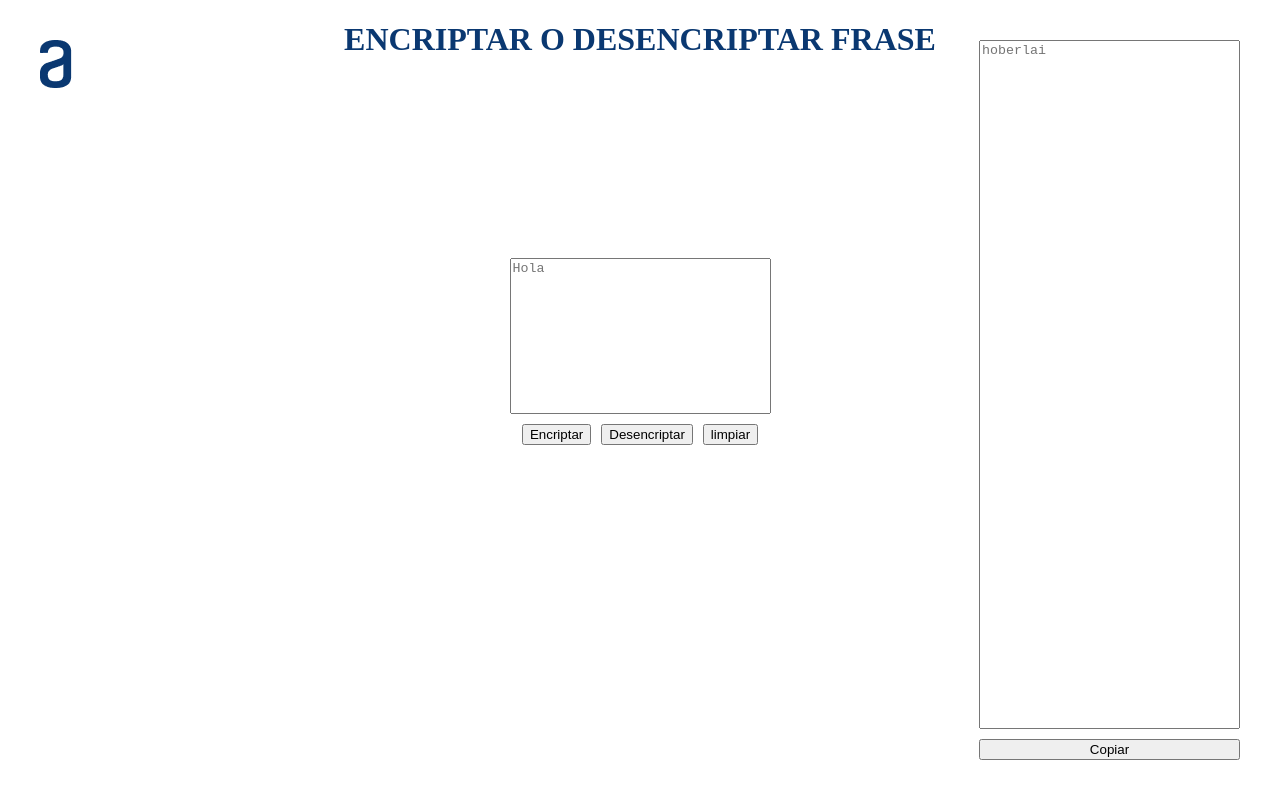
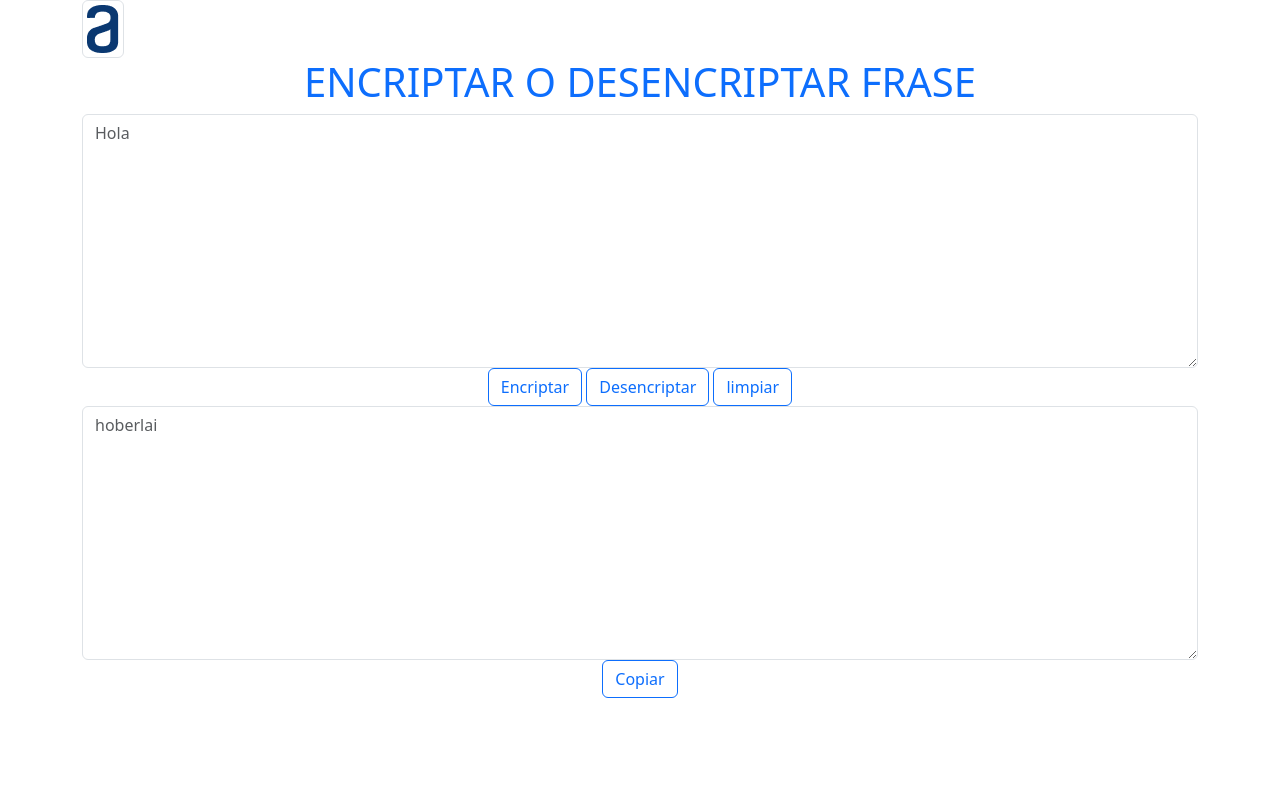
Before and after one commit to CristianCM17/EncriptadorDesEncriptador, a plain HTML site: page index.html in a window 1280 px wide. Drawn offline with nearby package versions, Linux system fonts and the light colour scheme.

Commit message:
Implemetacion de boostrap

```diff
--- a/index.html
+++ b/index.html
@@ -5,47 +5,48 @@
     <meta http-equiv="X-UA-Compatible" content="IE=edge">
     <meta name="viewport" content="width=device-width, initial-scale=1.0">
     <title>Encriptador y Desencriptador</title>
-    <link rel="stylesheet" href="style.css">
+    <link href="https://cdn.jsdelivr.net/npm/bootstrap@5.3.0/dist/css/bootstrap.min.css" rel="stylesheet" integrity="sha384-9ndCyUaIbzAi2FUVXJi0CjmCapSmO7SnpJef0486qhLnuZ2cdeRhO02iuK6FUUVM" crossorigin="anonymous">
 </head>
 <body>
 
 
 
-    <div class="img">
-        <img src="/img/Vector.png" >
+    <div class="container">
+        <img class="img-thumbnail float-right"   src="/img/Vector.png" >
     </div>
 
-    <h1>ENCRIPTAR O DESENCRIPTAR FRASE</h1>
 
 
-        <div class="encriptar-caja">
+
+    <div class="container text-center">
+        <h1 class="font-weight-bold text-primary">ENCRIPTAR O DESENCRIPTAR FRASE</h1>
+            <textarea class="form-control" id="frase" cols="30" rows="10" placeholder="Hola"></textarea>
 
 
-            <textarea class="frase" id="frase" cols="30" rows="10" placeholder="Hola"></textarea>
-
-            <div class="botones">
-                <button id="btn-encriptar">
+            <button class="btn btn-outline-primary" id="btn-encriptar">
                     Encriptar
             </button>
-            <button id="btn-desencriptar">
+
+            <button class="btn btn-outline-primary" id="btn-desencriptar">
                     Desencriptar
             </button>
-            <button id="btn-limpiar">
+
+            <button class="btn btn-outline-primary" id="btn-limpiar">
                 limpiar
             </button>
-            </div>
 
-        </div>
-
-        <div class="desencriptar-caja">
-            <textarea  class="respuesta" id="respuesta" cols="30" rows="10" placeholder="hoberlai" ></textarea>
-            <button id="btn-copiar">Copiar</button>
+            <textarea  class="form-control" id="respuesta" cols="30" rows="10" placeholder="hoberlai" ></textarea>
+            <button class="btn btn-outline-primary" id="btn-copiar">Copiar</button>
     </div>
 
 
 
 
 
+    <script src="https://cdn.jsdelivr.net/npm/bootstrap@5.3.0/dist/js/bootstrap.bundle.min.js" integrity="sha384-geWF76RCwLtnZ8qwWowPQNguL3RmwHVBC9FhGdlKrxdiJJigb/j/68SIy3Te4Bkz" crossorigin="anonymous">
+
+    </script>
+
     <script src="/jss/EncriptarDesencriptar.js">
 
     </script>
--- a/jss/EncriptarDesencriptar.js
+++ b/jss/EncriptarDesencriptar.js
@@ -10,6 +10,7 @@ respuesta.readOnly=true; //el text area de la respuesta no se podra excribir nad
 const btnlimpiar = document.getElementById("btn-limpiar"); //accedemos a la btnlimpiar que limpiara la frase
 const btnDesencriptar = document.getElementById("btn-desencriptar")//accedemos al boton que desencriptara
 const btnCopiar = document.getElementById("btn-copiar");//accedemos a la btnCopiar que copiara el contenido de la respuesta
+
 
 
 
--- a/style.css
+++ /dev/null
@@ -1,61 +0,0 @@
-.img{
-    display: flex;
-    flex-direction: column;
-    align-items: flex-start;
-   padding: 0px;
-   gap: 40px;
-position: absolute;
-width: 120px;
-height: 48px;
-left: 40px;
-top: 40px;
-
-}
-
-h1{
-    text-align: center;
-    font-size: 2rem;
-    color:#0A3871;
-
-}
-
-.encriptar-caja{
-    margin-top: 200px;
-    display: flex;
-    flex-direction: column;
-    justify-content: center;
-    align-items: center;
-    height: 100%;
-}
-
-textarea{
-    resize: none;
-}
-
-.botones{
-    display: flex;
-    justify-content: space-around;
-    padding: 5px ;
-}
-
-.botones button{
-   margin: 5px;
-}
-
-.desencriptar-caja{
-    position: fixed;
-    top: 40px;
-    right: 40px;
-    bottom: 40px;
-    margin-left: 0;
-    display: flex;
-    flex-direction: column;
-}
-
-.desencriptar-caja textarea{
-    flex: 1;
-
-}
-.desencriptar-caja button{
-    margin-top: 10px;
-}
```
Lines whose indentation alone changed are shown as unchanged.
